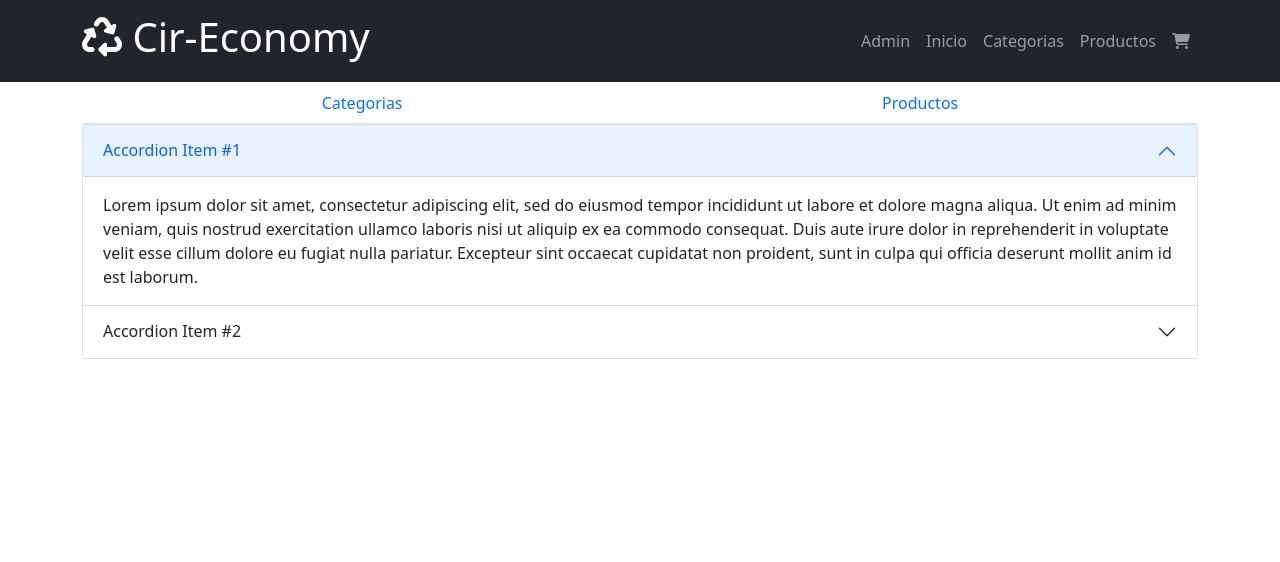
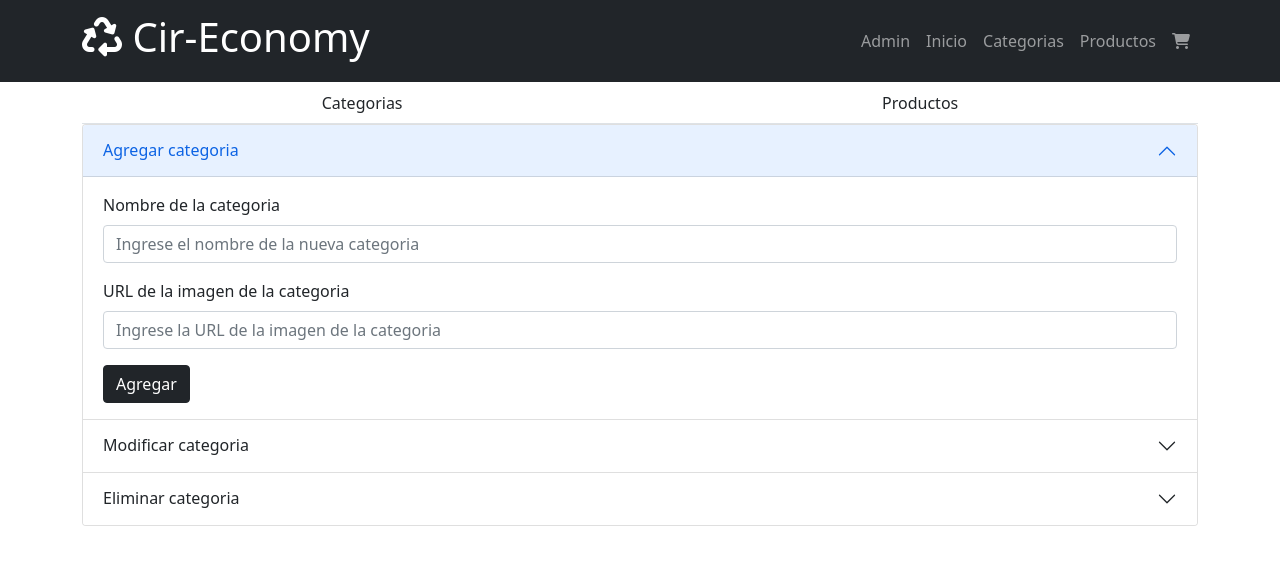
Before and after one commit to SantiMonto/CirEconomy, a React (Create React App) app in the folder frontend/: page /adminLayout/adminCategories in a window 1280 px wide. Shown: the top 562 px of the page. Built offline with nearby package versions, Linux system fonts and the light colour scheme.

Commit message:
feat(frontend): creating the admin page with CRUD, interactive and added the tosatify library

```diff
--- a/frontend/package.json
+++ b/frontend/package.json
@@ -13,6 +13,7 @@
     "react-dom": "^18.1.0",
     "react-router-dom": "^6.3.0",
     "react-scripts": "5.0.1",
+    "react-toastify": "^9.0.8",
     "web-vitals": "^2.1.4",
     "yarn": "^1.22.18"
   },
--- a/frontend/src/layout/AdminLayout.jsx
+++ b/frontend/src/layout/AdminLayout.jsx
@@ -8,10 +8,10 @@ const AdminLayout = () => {
             <Container>
                 <Nav fill variant="tabs" defaultActiveKey="/AdminLayout">
                     <Nav.Item>
-                        <Nav.Link href="/adminLayout/adminCategories">Categorias</Nav.Link>
+                        <Nav.Link className="link-dark" href="/adminLayout/adminCategories">Categorias</Nav.Link>
                     </Nav.Item>
                     <Nav.Item>
-                        <Nav.Link href="/adminLayout/adminProducts">Productos</Nav.Link>
+                        <Nav.Link className="link-dark" href="/adminLayout/adminProducts">Productos</Nav.Link>
                     </Nav.Item>
                 </Nav>
             </Container>
--- a/frontend/src/pages/AdminCategories.jsx
+++ b/frontend/src/pages/AdminCategories.jsx
@@ -1,33 +1,95 @@
-import React from 'react'
-import { Accordion, Container } from 'react-bootstrap'
+import React, { useState, useEffect } from 'react'
+import { Accordion, Container, Table, Form, Button } from 'react-bootstrap'
 
 const AdminCategories = () => {
+    const [nameCategorie, setNameCategorie] = useState([]);
+    const [imgCategorie,setImgCategorie] = useState([]);
+
+    const createCategorie = async() => {
+        console.log("nombre",nameCategorie,"imagen",imgCategorie);
+    }
+
     return (
         <div>
             <Container>
                 <Accordion defaultActiveKey="0">
                     <Accordion.Item eventKey="0">
-                        <Accordion.Header>Accordion Item #1</Accordion.Header>
+                        <Accordion.Header>Agregar categoria</Accordion.Header>
                         <Accordion.Body>
-                            Lorem ipsum dolor sit amet, consectetur adipiscing elit, sed do
-                            eiusmod tempor incididunt ut labore et dolore magna aliqua. Ut enim ad
-                            minim veniam, quis nostrud exercitation ullamco laboris nisi ut
-                            aliquip ex ea commodo consequat. Duis aute irure dolor in
-                            reprehenderit in voluptate velit esse cillum dolore eu fugiat nulla
-                            pariatur. Excepteur sint occaecat cupidatat non proident, sunt in
-                            culpa qui officia deserunt mollit anim id est laborum.
+                            <Form>
+                                <Form.Group className="mb-3" controlId="Name">
+                                    <Form.Label>Nombre de la categoria</Form.Label>
+                                    <Form.Control
+                                    type="name"
+                                    placeholder="Ingrese el nombre de la nueva categoria"
+                                    value = {nameCategorie}
+                                    onChange ={ (e) =>{
+                                        setNameCategorie(e.target.value);
+                                    }}
+                                    />
+                                </Form.Group>
+
+                                <Form.Group className="mb-3" controlId="URL">
+                                    <Form.Label>URL de la imagen de la categoria</Form.Label>
+                                    <Form.Control
+                                    type="img"
+                                    placeholder="Ingrese la URL de la imagen de la categoria"
+                                    value = {imgCategorie}
+                                    onChange ={(e)=>{
+                                        setImgCategorie(e.target.value);
+                                    }}
+                                    />
+                                </Form.Group>
+                                <Button
+                                variant="dark"
+                                type="button"
+                                onClick={() => {
+                                    createCategorie();
+                                }}
+                                >
+                                    Agregar
+                                </Button>
+                            </Form>
                         </Accordion.Body>
                     </Accordion.Item>
                     <Accordion.Item eventKey="1">
-                        <Accordion.Header>Accordion Item #2</Accordion.Header>
+                        <Accordion.Header>Modificar categoria</Accordion.Header>
                         <Accordion.Body>
-                            Lorem ipsum dolor sit amet, consectetur adipiscing elit, sed do
-                            eiusmod tempor incididunt ut labore et dolore magna aliqua. Ut enim ad
-                            minim veniam, quis nostrud exercitation ullamco laboris nisi ut
-                            aliquip ex ea commodo consequat. Duis aute irure dolor in
-                            reprehenderit in voluptate velit esse cillum dolore eu fugiat nulla
-                            pariatur. Excepteur sint occaecat cupidatat non proident, sunt in
-                            culpa qui officia deserunt mollit anim id est laborum.
+                            <Table striped bordered hover variant='dark'>
+                                <thead>
+                                    <tr>
+                                        <th>#</th>
+                                        <th>Nombre</th>
+                                        <th>URL de la imagen</th>
+                                        <th>Acción</th>
+                                    </tr>
+                                </thead>
+                                <tbody>
+                                    <tr>
+                                        <td>1</td>
+                                        <td>Mark</td>
+                                        <td>Otto</td>
+                                        <td>@mdo</td>
+                                    </tr>
+                                    <tr>
+                                        <td>2</td>
+                                        <td>Jacob</td>
+                                        <td>Thornton</td>
+                                        <td>@fat</td>
+                                    </tr>
+                                    <tr>
+                                        <td>3</td>
+                                        <td colSpan={2}>Larry the Bird</td>
+                                        <td>@twitter</td>
+                                    </tr>
+                                </tbody>
+                            </Table>
+                        </Accordion.Body>
+                    </Accordion.Item>
+                    <Accordion.Item eventKey="2">
+                        <Accordion.Header>Eliminar categoria</Accordion.Header>
+                        <Accordion.Body>
+                            Info para eliminar categoria
                         </Accordion.Body>
                     </Accordion.Item>
                 </Accordion>
--- a/frontend/src/pages/AdminProducts.jsx
+++ b/frontend/src/pages/AdminProducts.jsx
@@ -7,27 +7,21 @@ const AdminProducts = () => {
             <Container>
                 <Accordion defaultActiveKey="0">
                     <Accordion.Item eventKey="0">
-                        <Accordion.Header>Accordion Item #1</Accordion.Header>
+                        <Accordion.Header>Agregar producto</Accordion.Header>
                         <Accordion.Body>
-                            Lorem ipsum dolor sit amet, consectetur adipiscing elit, sed do
-                            eiusmod tempor incididunt ut labore et dolore magna aliqua. Ut enim ad
-                            minim veniam, quis nostrud exercitation ullamco laboris nisi ut
-                            aliquip ex ea commodo consequat. Duis aute irure dolor in
-                            reprehenderit in voluptate velit esse cillum dolore eu fugiat nulla
-                            pariatur. Excepteur sint occaecat cupidatat non proident, sunt in
-                            culpa qui officia deserunt mollit anim id est laborum.
+                            Info para agregar producto
                         </Accordion.Body>
                     </Accordion.Item>
                     <Accordion.Item eventKey="1">
-                        <Accordion.Header>Accordion Item #2</Accordion.Header>
+                        <Accordion.Header>Modificar producto</Accordion.Header>
                         <Accordion.Body>
-                            Lorem ipsum dolor sit amet, consectetur adipiscing elit, sed do
-                            eiusmod tempor incididunt ut labore et dolore magna aliqua. Ut enim ad
-                            minim veniam, quis nostrud exercitation ullamco laboris nisi ut
-                            aliquip ex ea commodo consequat. Duis aute irure dolor in
-                            reprehenderit in voluptate velit esse cillum dolore eu fugiat nulla
-                            pariatur. Excepteur sint occaecat cupidatat non proident, sunt in
-                            culpa qui officia deserunt mollit anim id est laborum.
+                            Info para modificar producto
+                        </Accordion.Body>
+                    </Accordion.Item>
+                    <Accordion.Item eventKey="2">
+                        <Accordion.Header>Eliminar producto</Accordion.Header>
+                        <Accordion.Body>
+                            Info para eliminar producto
                         </Accordion.Body>
                     </Accordion.Item>
                 </Accordion>
```
Also changed, not shown: 2 other files (tests, documents, lock files or other folders).
